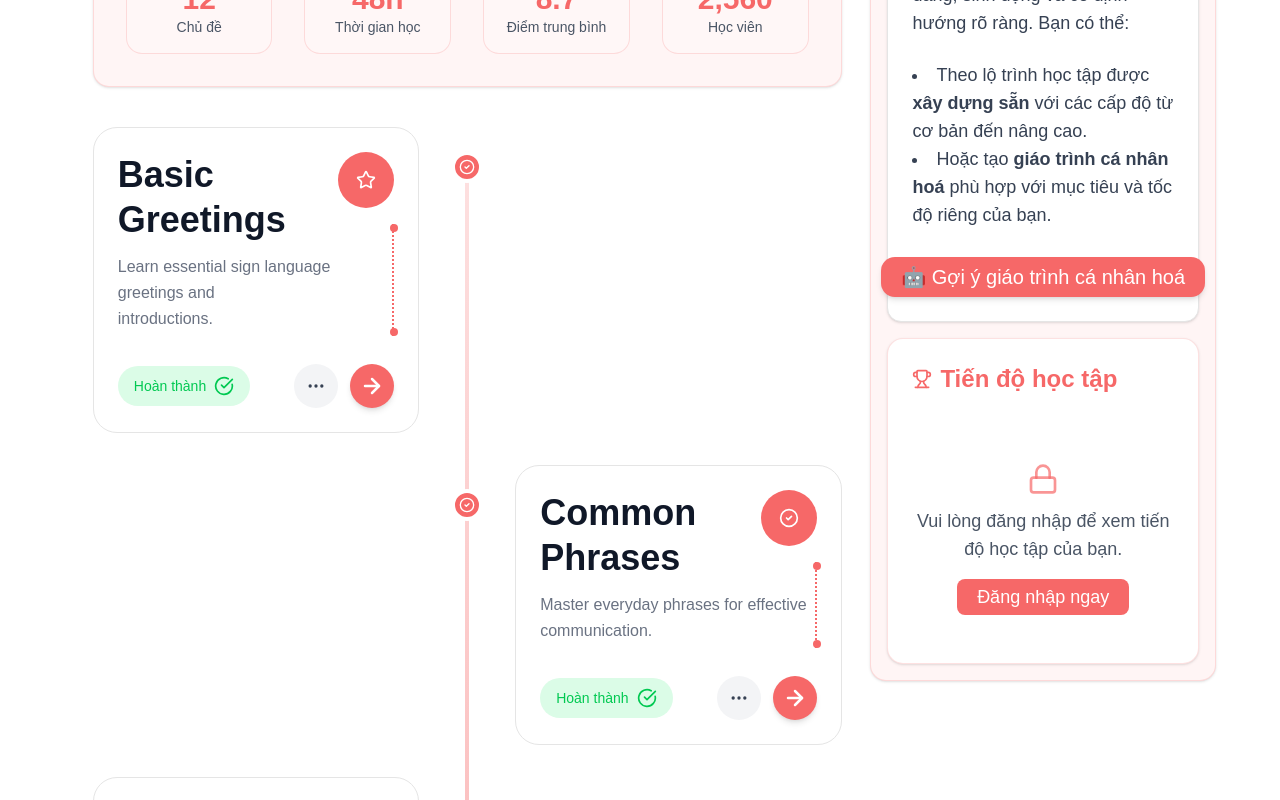
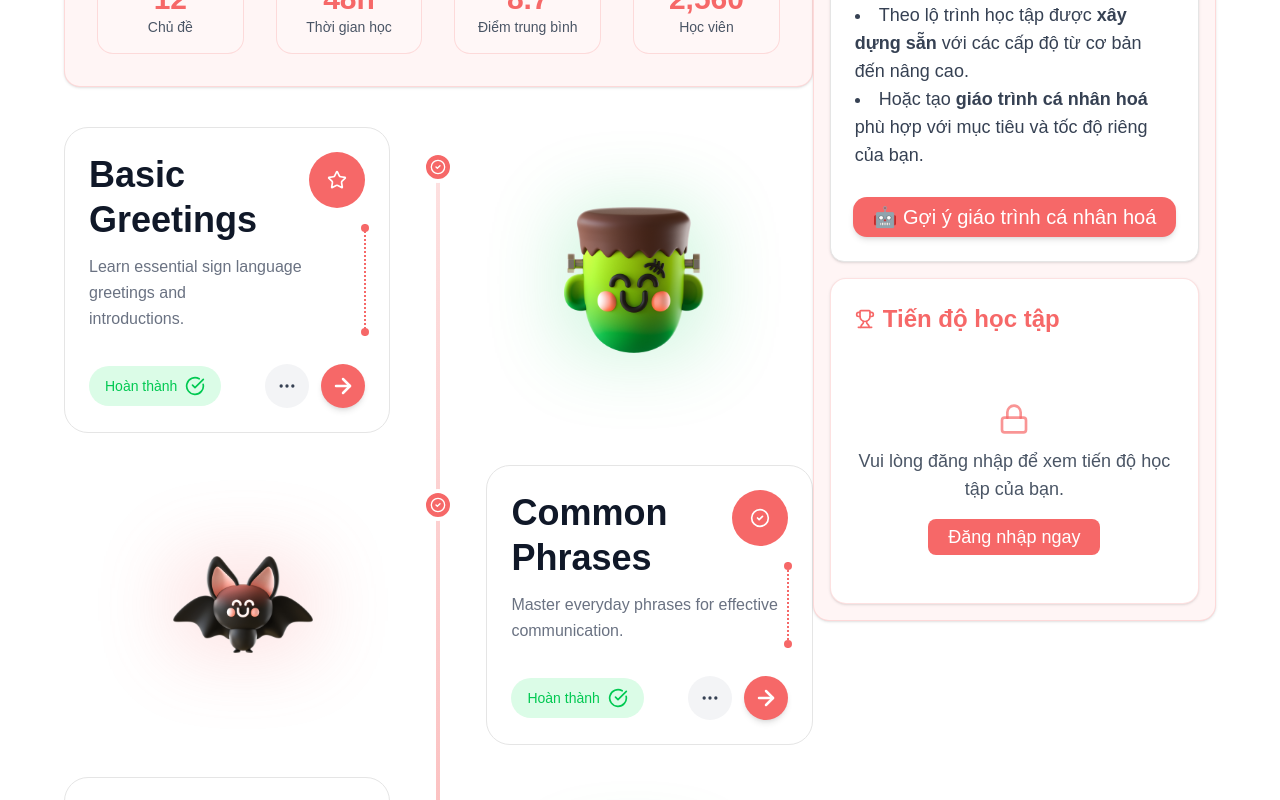
Before and after one commit to anatwork14/wave-wave, a Next.js app: page /study/map in a window 1280 px wide. Shown: the part 700-1500 px from the top of the page. Built offline with nearby package versions, Linux system fonts and the light colour scheme; a web font is replaced by a local one.

Commit message:
feat: footprint for study/map

```diff
--- a/src/app/study/map/page.tsx
+++ b/src/app/study/map/page.tsx
@@ -144,17 +144,41 @@ export default function MapPage() {
                   </div>
 
                   {/* Alternating Cards */}
-                  <div className="grid grid-cols-2 gap-8">
+                  <div className="grid grid-cols-2 gap-8 items-center justify-center">
                     {isLeft ? (
                       <>
+                        {/* Left Card */}
                         <div className="pr-8">
                           <MedicalTerminologyCard lesson={lesson} />
                         </div>
-                        <div />
+
+                        {/* Right Image */}
+                        <div className="relative flex w-fit mx-auto justify-center">
+                          <div className="absolute inset-0 bg-green-500 blur-2xl opacity-20 group-hover:opacity-30 transition-opacity duration-300" />
+                          <Image
+                            src="/hulk.svg"
+                            alt="lesson_decoration"
+                            width={140}
+                            height={140}
+                            className="relative z-10 mx-auto animate-float"
+                          />
+                        </div>
                       </>
                     ) : (
                       <>
-                        <div />
+                        {/* Left Image */}
+                        <div className="relative flex w-fit mx-auto justify-center">
+                          <div className="absolute inset-0 bg-[#F66868] blur-2xl opacity-20 group-hover:opacity-30 transition-opacity duration-300" />
+                          <Image
+                            src="/bat.svg"
+                            alt="lesson_decoration"
+                            width={140}
+                            height={140}
+                            className="relative z-10 mx-auto animate-float"
+                          />
+                        </div>
+
+                        {/* Right Card */}
                         <div className="pl-8">
                           <MedicalTerminologyCard lesson={lesson} />
                         </div>
@@ -169,7 +193,7 @@ export default function MapPage() {
       </div>
 
       {/* RIGHT SECTION (30%) - Giới thiệu hệ thống & Tiến độ */}
-      <div className="xl:w-[30%] bg-[#FFF5F5] border border-[#F66868]/20 p-4 h-fit rounded-2xl shadow-sm relative">
+      <div className="xl:w-[35%] bg-[#FFF5F5] border border-[#F66868]/20 p-4 h-fit rounded-2xl shadow-sm relative">
         <div className="absolute -top-10 -right-4">
           <Image
             src="/capybara_book.svg"
--- a/src/components/MedicalTerminologyCard/index.tsx
+++ b/src/components/MedicalTerminologyCard/index.tsx
@@ -208,7 +208,7 @@ export default function MedicalTerminologyCard({
         </div>
 
         {/* Decorative Dotted Line */}
-        <div className="absolute right-6 top-24 bottom-24 w-px border-r-2 border-dotted border-[#F66868]"></div>
+        <div className="absolute right-[23px] top-24 bottom-24 w-px border-r-2 border-dotted border-[#F66868]"></div>
         <div className="absolute right-5 top-24 w-2 h-2 bg-[#F66868] rounded-full"></div>
         <div className="absolute right-5 bottom-24 w-2 h-2 bg-[#F66868] rounded-full"></div>
       </div>
```
Also changed, not shown: public/bat.svg (added), public/hulk.svg (added).
